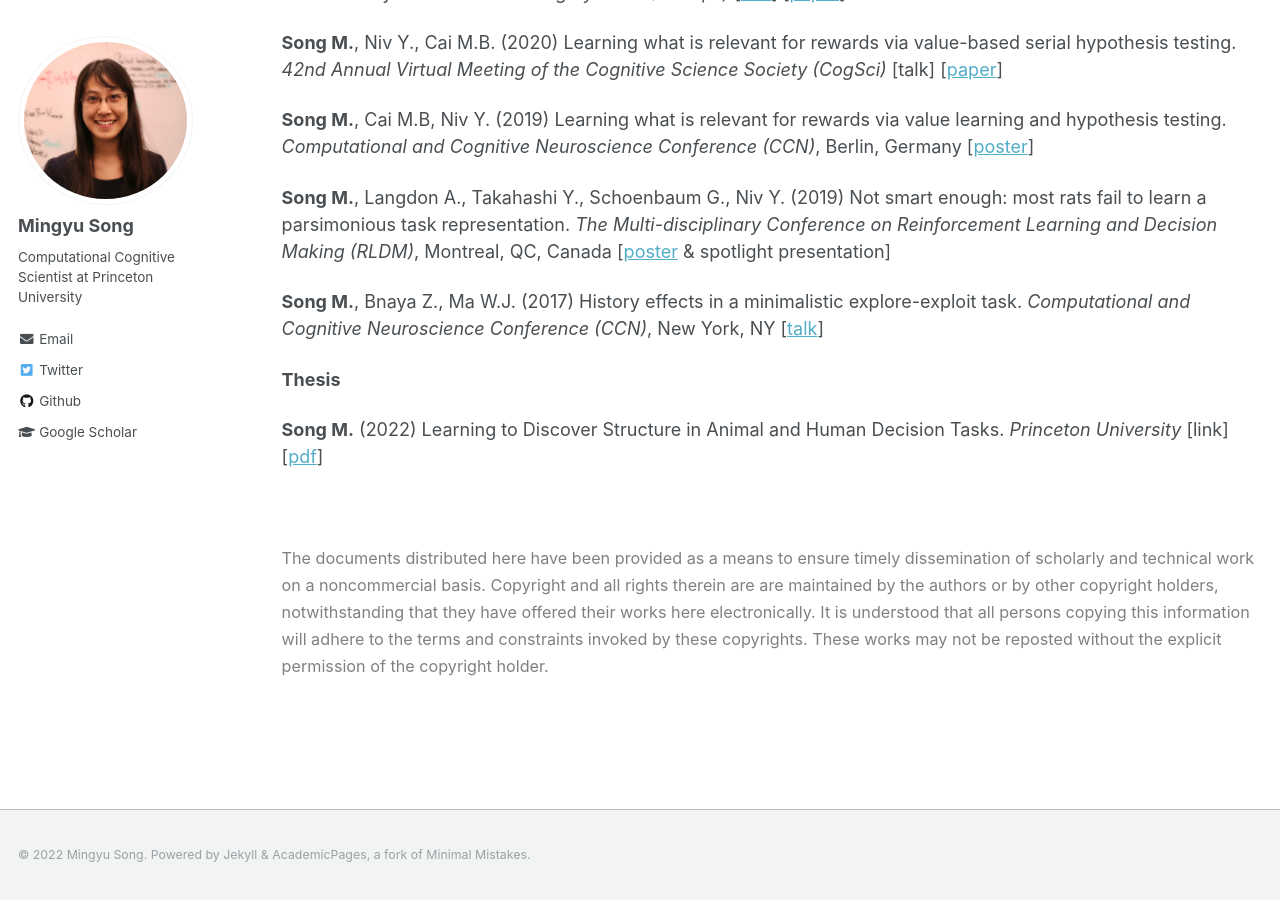
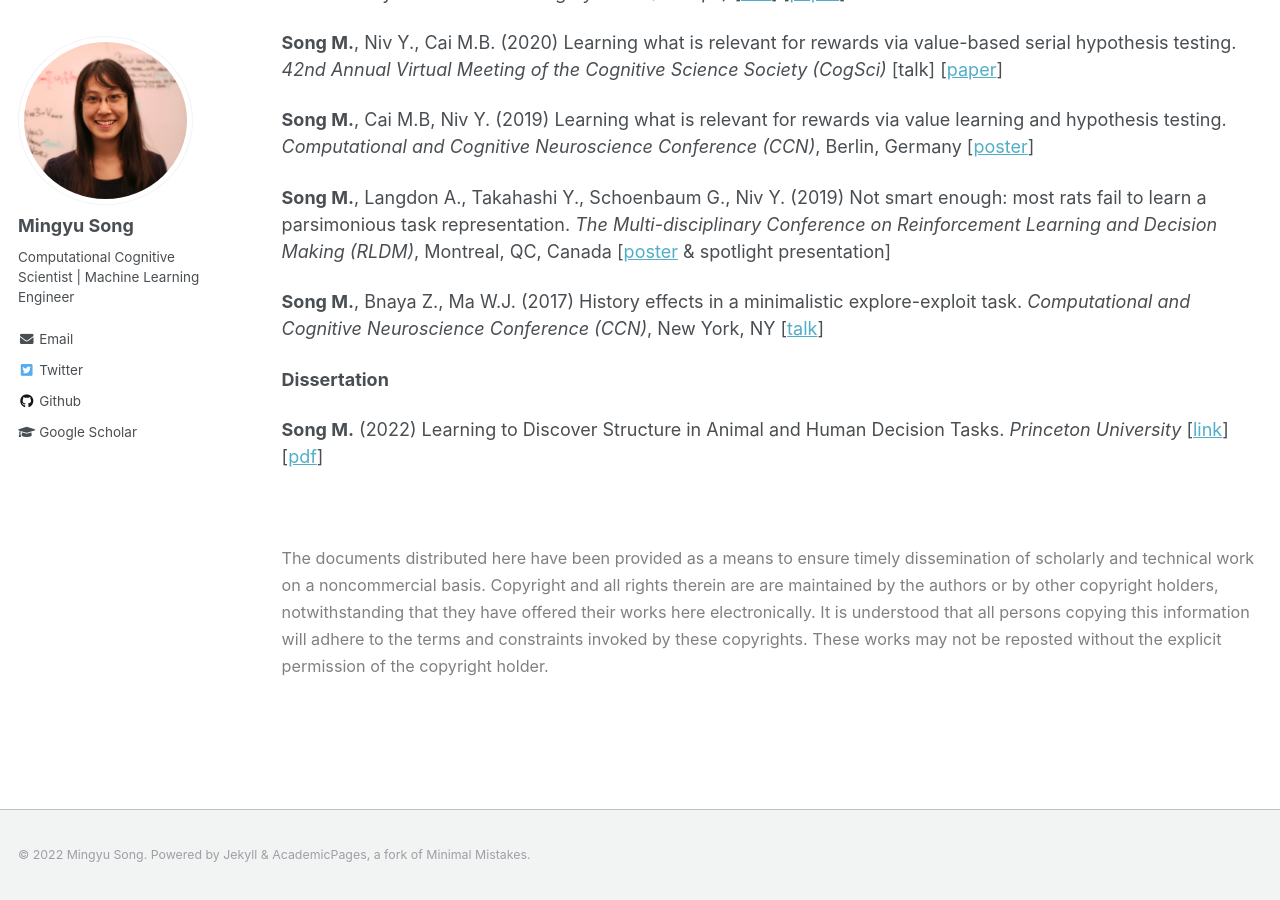
Before and after one commit to mingyus/mingyus.github.io, a Jekyll site: the page built from _pages/publications.md, in a window 1280 px wide and 900 px high, scrolled down 909 px. Built offline with Jekyll 4.4.1, drawn with Linux system fonts in a browser that asks for light colours.

Commit message:
update 5/2022 fix

```diff
--- a/_config.yml
+++ b/_config.yml
@@ -11,7 +11,7 @@ title                    : "Mingyu Song"
 title_separator          : "-"
 name                     : &name "Mingyu Song"
 description              : &description "personal website"
-url                      : https://mingyus.github.io  # for local test: http://127.0.0.1:4000/
+url                      : http://127.0.0.1:4000/ # for local test: http://127.0.0.1:4000/ https://mingyus.github.io
 baseurl                  : "" # the subpath of your site, e.g. "/blog"
 repository               : "mingyus/mingyus.github.io"
 teaser                   :  # filename of teaser fallback teaser image placed in /images/, .e.g. "500x300.png"
@@ -82,12 +82,12 @@ analytics:
 author:
   name             : "Mingyu Song"
   avatar           : "profile.jpg"
-  bio              : "Computational Cognitive Scientist at Princeton University"
+  bio              : "Computational Cognitive Scientist | Machine Learning Engineer"
   # location         : "Princeton Neuroscience Institute"
   employer         :
   # pubmed           : "https://www.ncbi.nlm.nih.gov/pubmed/?term=john+snow"
   googlescholar    : "https://scholar.google.com/citations?user=B-JNa78AAAAJ&hl=en"
-  email            : "mingyus@princeton.edu"
+  email            : "mingyussong@gmail.com"
   researchgate     :  # example: "https://www.researchgate.net/profile/yourprofile"
   uri              :
   bitbucket        :
--- a/_pages/publications.md
+++ b/_pages/publications.md
@@ -45,9 +45,9 @@ Langdon A.J., **Song M.**, Niv Y. (2019) Uncovering the “state”: tracing the
 
 **Song M.**, Bnaya Z., Ma W.J. (2017) History effects in a minimalistic explore-exploit task. *Computational and Cognitive Neuroscience Conference (CCN)*, New York, NY [[talk](https://www.youtube.com/watch?v=VQlRJJz5V3s)]
 
-**Thesis**
+**Dissertation**
 
-**Song M.** (2022) Learning to Discover Structure in Animal and Human Decision Tasks. *Princeton University* [link] [[pdf](http://mingyus.github.io/files/Song_PhDThesis_2022)]
+**Song M.** (2022) Learning to Discover Structure in Animal and Human Decision Tasks. *Princeton University* [[link](https://www.proquest.com/openview/ef5b343066d29e22058820348a73f0ea/1?pq-origsite=gscholar&cbl=18750&diss=y)] [[pdf](http://mingyus.github.io/files/Song_PhDThesis_2022.pdf)]
 
 <br/>
 
```
Also changed, not shown: _pages/about.md (+1 -1 lines).
